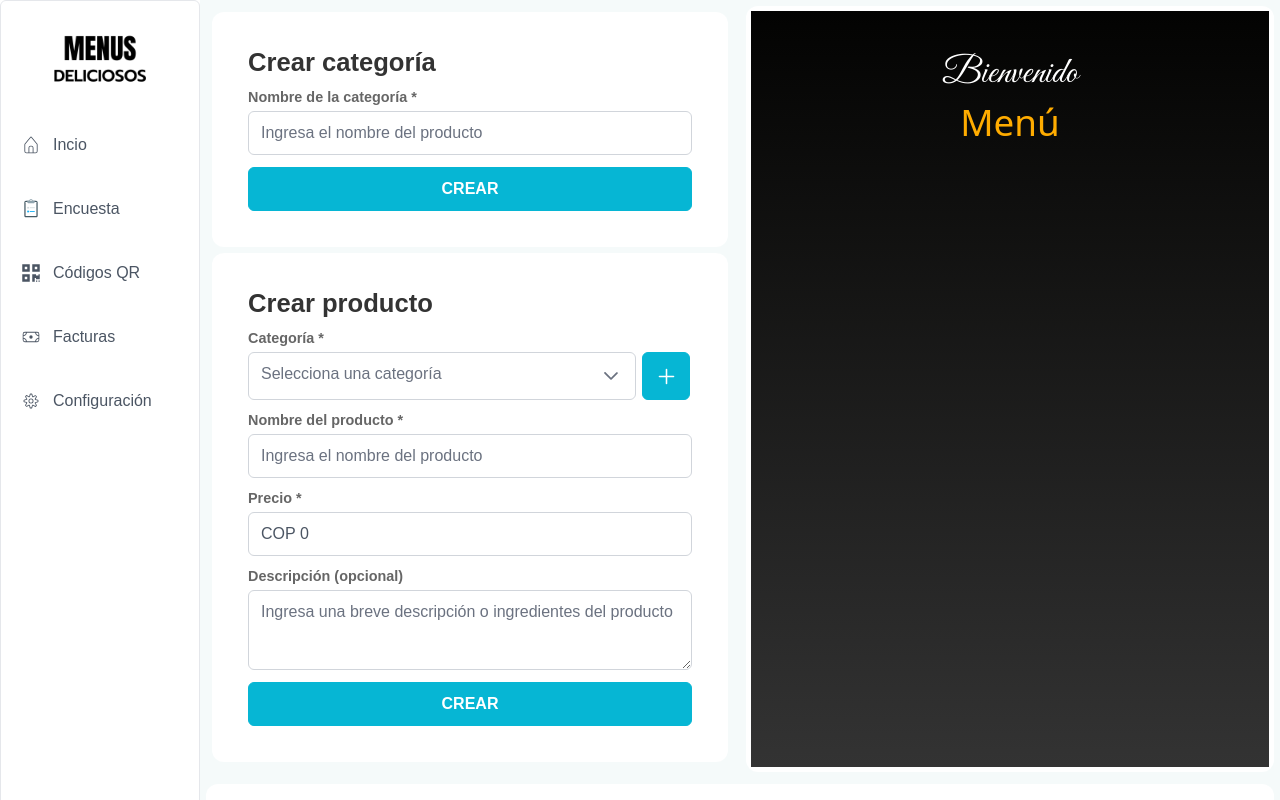
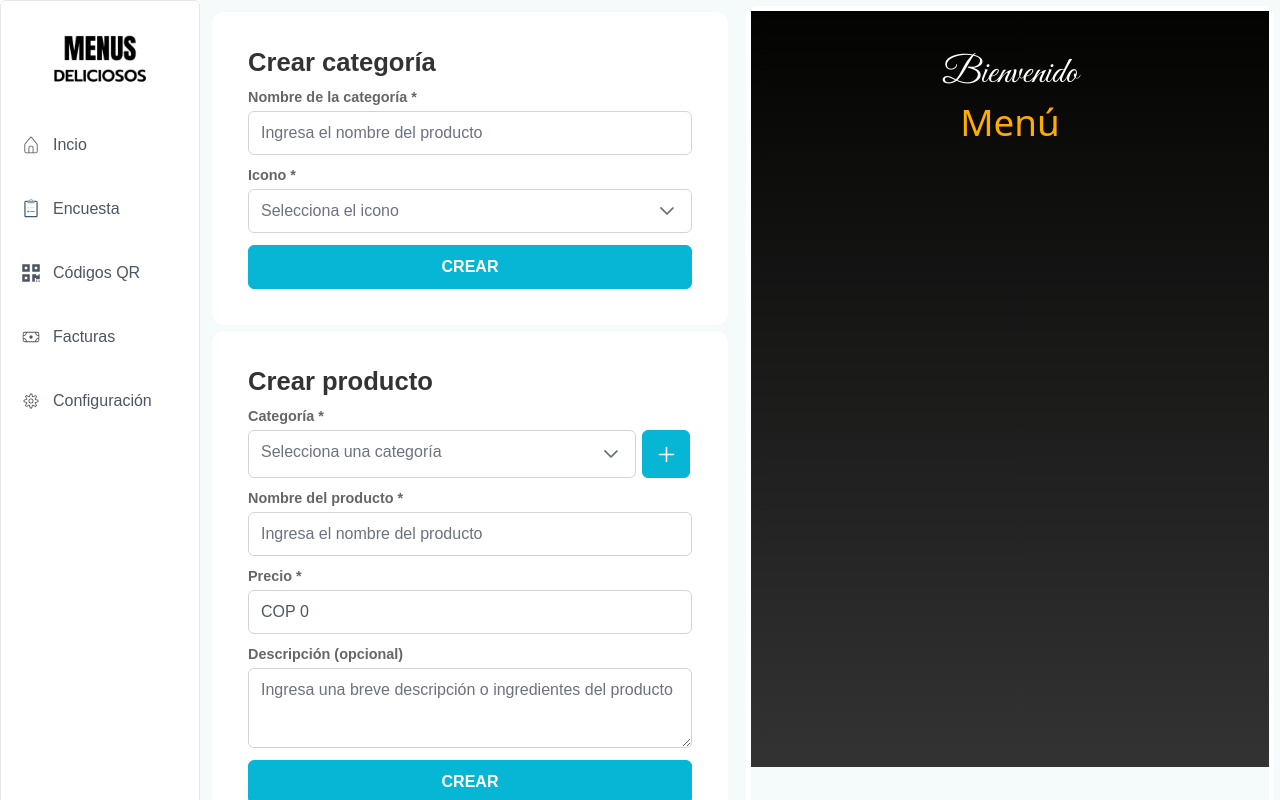
Before and after one commit to judisarodev/menusdeliciososweb, a React (Create React App) app: page /panel in a window 1280 px wide. Shown: the top 800 px of the page. Built offline with nearby package versions, Linux system fonts and the light colour scheme; the HTML template or start-up script is replaced by a standard one; a web font is replaced by a local one.

Commit message:
Se agraga listado de iconos al bloque para crear categorías

```diff
--- a/src/backoffice/category/category-form/CategoryForm.js
+++ b/src/backoffice/category/category-form/CategoryForm.js
@@ -1,24 +1,41 @@
 import { Button } from "primereact/button";
-import { FileUpload } from "primereact/fileupload";
+import { Dropdown } from 'primereact/dropdown';
 import { InputText } from "primereact/inputtext";
-import { Toast } from "primereact/toast";
-import React, { useRef, useState } from "react";
+import React, { useState } from "react";
+import './categoryForm.scss';
+import { FaHamburger } from "react-icons/fa";
+import { FaPizzaSlice } from "react-icons/fa6";
+import { IoFastFood } from "react-icons/io5";
+import { GiTacos } from "react-icons/gi";
+
 
 const CategoryForm = ({ buttonText = 'CREAR', showTitle = true, action }) => {
     // States
     const [name, setName] = useState();
-    const [image, setImage] = useState();
-    const toast = useRef(null);
+    const [icon, setIcon] = useState();
+    const icons = [{
+            name: 'Comida rápida',
+            source: <IoFastFood />
+        }, {
+            name: 'Hamburguesa',
+            source: <FaHamburger />
+        }, {
+            name: 'Pizza',
+            source: <FaPizzaSlice />
+        }, {
+            name: 'Taco',
+            source: <GiTacos />
+        }
+    ];
 
-    // Env
-    const BASE_URL = process.env.REACT_APP_URL;
-
-    // Functions
-    const onUpload = () => {
-
+    const iconTemplate = (icon) => {
+        return <div className="category-form__icon-list-item">
+            <div>{ icon.source }</div>
+            <div>{icon.name}</div>
+        </div>
     }
 
-    return(<>
+    return (<>
         <form className="dish-form__container">
             {showTitle && <div>
                 <p className="dish-form__title">Crear categoría</p>
@@ -27,18 +44,30 @@ const CategoryForm = ({ buttonText = 'CREAR', showTitle = true, action }) => {
             <div className="dish-form__input-container">
                 <label>Nombre de la categoría *</label>
                 <InputText
-                value={name}
-                onChange={(e) => setName(e.target.value)}
-                placeholder="Ingresa el nombre del producto"/>
+                    value={name}
+                    onChange={(e) => setName(e.target.value)}
+                    placeholder="Ingresa el nombre del producto" />
+            </div>
+
+            <div className="dish-form__input-container">
+                <label>Icono *</label>
+                {icons &&  <Dropdown
+                    value={icon}
+                    options={icons}
+                    onChange={(e) => setIcon(e.value)}
+                    optionLabel="name"
+                    placeholder="Selecciona el icono"
+                    itemTemplate={iconTemplate}
+                />}
             </div>
 
             <Button
-                label={ buttonText }
+                label={buttonText}
                 onClick={(event) => {
                     event.preventDefault();
-                    action(name, image);
+                    action(name, icon);
                 }
-            }
+                }
             />
         </form>
     </>);
--- /dev/null
+++ b/src/backoffice/category/category-form/categoryForm.scss
@@ -0,0 +1,4 @@
+.category-form__icon-list-item {
+    display: flex;
+    gap: 12px;
+}
--- a/src/backoffice/pages/home/Home.js
+++ b/src/backoffice/pages/home/Home.js
@@ -1,4 +1,4 @@
-import React, { useContext, useRef, useEffect } from "react";
+import React, { useContext, useRef, useEffect, useState } from "react";
 import './home.scss';
 import { DishForm } from "../../dish/dish-form/DishForm";
 import { Table } from "../../dish/dishes-table/Table";
@@ -11,12 +11,19 @@ import { CategoryForm } from "../../category/category-form/CategoryForm";
 import { CategoriesTable } from "../../category/categories-table/CategoriesTable";
 
 const Home = () => {
+    // Env
+    const BASE_URL = process.env.REACT_APP_URL;
 
-    const BASE_URL = process.env.REACT_APP_URL;
+    // Context
     const tokenContext = useContext(TokenContext);
+    const { token } = tokenContext;
     const productsContext = useContext(ProductsContext);
-    const { token } = tokenContext;
+
+    // References
     const message = useRef(null);
+
+    // State
+    const [menuId, setMenuId] = useState();
 
     const showMessage = (severity, text) => {
         message.current.show({severity, summary: text});
@@ -57,6 +64,34 @@ const Home = () => {
         });
     }
 
+    function createCategory({ name, icon }){
+        if(!name || !icon){
+            showMessage('error', 'Error al crear el producto');
+        }
+
+        // Tarea: Agregar un servicio que permita la creación de platos
+        fetch(BASE_URL + '/category/create', {
+            method: 'POST',
+            body: JSON.stringify({
+                name, icon
+            }),
+            headers: {
+                'Content-Type': 'application/json',
+                'authorization': 'Bearer ' + token,
+            }
+        }).then((response) => {
+            if(response.ok){
+                return response.json();
+            }
+            throw new Error();
+        }).then((data) => {
+            showMessage('info', 'Producto creado con éxito');
+            productsContext.setProducts([...productsContext.products, { ...data }]);
+        }).catch((error) => {
+            showMessage('error', 'Error al crear el producto');
+        });
+    }
+
     useEffect(() => {
         function getRestaurant(){
             fetch(BASE_URL + '/restaurant/get', {
@@ -70,13 +105,14 @@ const Home = () => {
                     return response.json();
                 }
             }).then((data) => {
-                getMenu(data.menuId);
+                setMenuId(data.menuId)
+                getMenu();
             }).catch(() => {
                 message.current.show({ severity: 'error', summary: 'Ha ocurrido un error' });
             });
         }
 
-        function getMenu(menuId){
+        function getMenu(){
             fetch(BASE_URL + '/menu/get/' + menuId, {
                 method: 'GET',
                 headers: {
@@ -104,7 +140,7 @@ const Home = () => {
             <div className="bhome__manager-container">
                 <Messages ref={message} />
                 <div>
-                    <CategoryForm />
+                    <CategoryForm action={createCategory} />
                     <DishForm action={createDish} buttonText={'CREAR'}/>
                 </div>
             </div>
```
